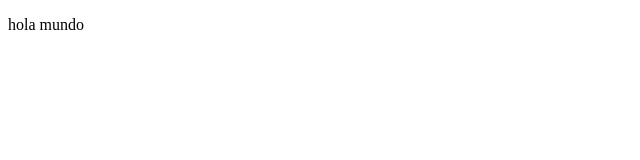
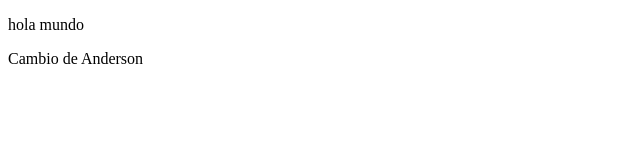
Before and after one commit to keyshardk/Area-Pruebas, a plain HTML site: page index.html in a window 1280 px wide. Shown: the whole page, without its empty margins (0-640 px from the left). Drawn offline with Linux system fonts and the light colour scheme.

Commit message:
Cambios Anderson

```diff
--- a/index.html
+++ b/index.html
@@ -1,3 +1,4 @@
+
 <!DOCTYPE html>
 <html lang="es">
 <head>
@@ -8,5 +9,6 @@
 </head>
 <body>
     <p>hola mundo</p>
+    <p>Cambio de Anderson</p>
 </body>
 </html>
```
